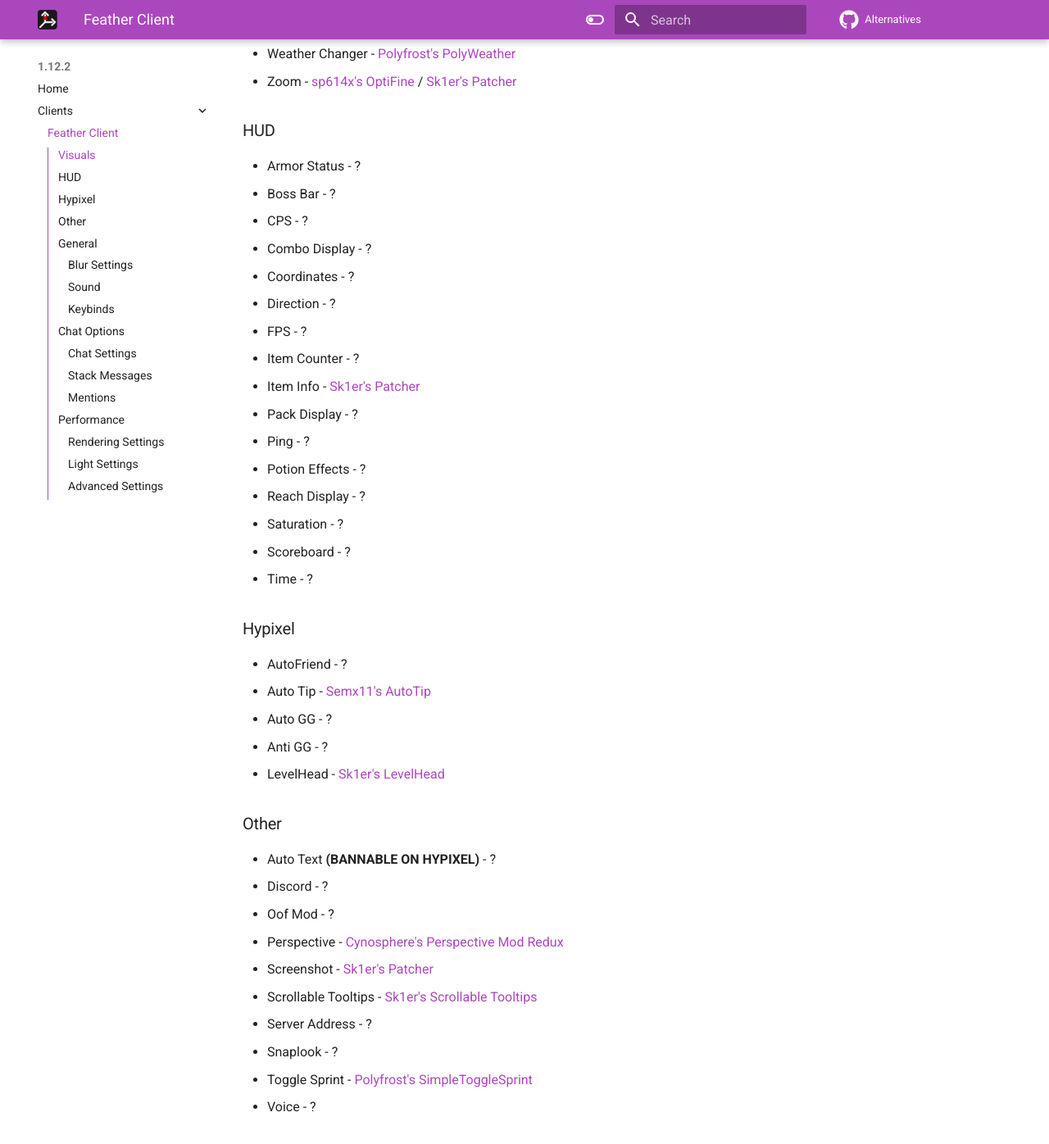
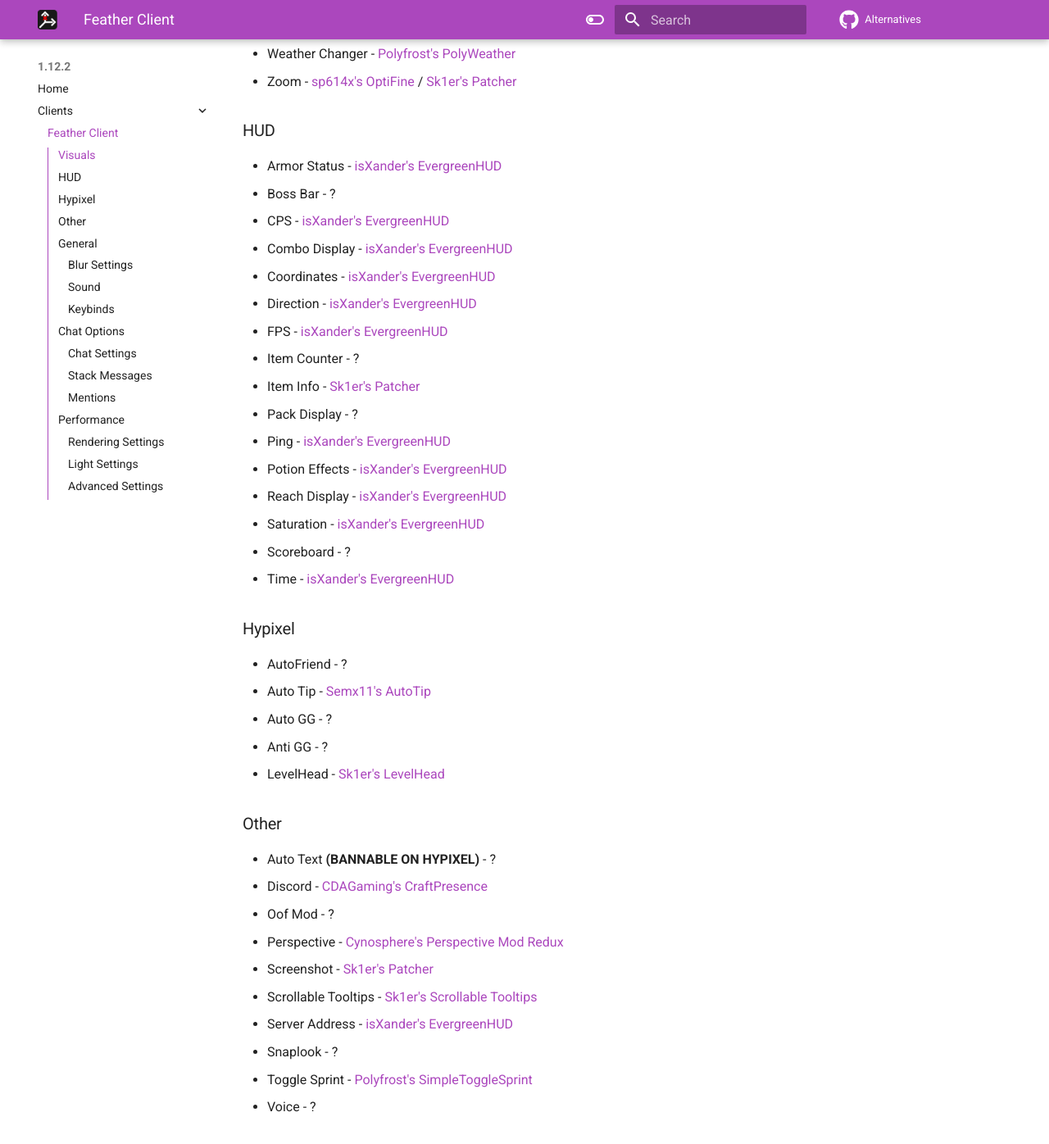
Before and after one commit to MicrocontrollersDev/Alternatives, an MkDocs documentation site: the page built from docs/1.12.2/feather_client.md, in a window 1280 px wide and 1400 px high, scrolled down 758 px. Shown: the top 1396 px of the window at 82% size. Built offline with MkDocs 1.6.1 and Material for MkDocs 9.7.7, drawn with Linux system fonts in a browser that asks for light colours; comment, search, counter and statistics services are not loaded.

Commit message:
i tried to pr but it wont let me so you can just manaully change if you dont like

```diff
--- a/docs/1.12.2/feather_client.md
+++ b/docs/1.12.2/feather_client.md
@@ -21,27 +21,27 @@
 * Nick Hider - ?
 * Particles - ?
 * Time Changer - ?
-* Waypoints - ?
+* Waypoints - [Xaero's Minimap](https://www.curseforge.com/minecraft/mc-mods/xaeros-minimap/files/all?filter-game-version=2020709689%3A6756)
 * Weather Changer - [Polyfrost's PolyWeather](https://github.com/Polyfrost/PolyWeather/releases/latest)
 * Zoom - [sp614x's OptiFine](https://optifine.net/adloadx?f=OptiFine_1.12.2_HD_U_G5.jar) / [Sk1er's Patcher](https://sk1er.club/mods/patcher)
 
 ### HUD
-* Armor Status - ?
+* Armor Status - [isXander's EvergreenHUD](https://modrinth.com/mod/evergreenhud/version/RZXVA2Kt)
 * Boss Bar - ?
-* CPS - ?
-* Combo Display - ?
-* Coordinates - ?
-* Direction - ?
-* FPS - ?
+* CPS - [isXander's EvergreenHUD](https://modrinth.com/mod/evergreenhud/version/RZXVA2Kt)
+* Combo Display - [isXander's EvergreenHUD](https://modrinth.com/mod/evergreenhud/version/RZXVA2Kt)
+* Coordinates - [isXander's EvergreenHUD](https://modrinth.com/mod/evergreenhud/version/RZXVA2Kt)
+* Direction - [isXander's EvergreenHUD](https://modrinth.com/mod/evergreenhud/version/RZXVA2Kt)
+* FPS - [isXander's EvergreenHUD](https://modrinth.com/mod/evergreenhud/version/RZXVA2Kt)
 * Item Counter - ?
 * Item Info - [Sk1er's Patcher](https://sk1er.club/mods/patcher)
 * Pack Display - ?
-* Ping - ?
-* Potion Effects - ?
-* Reach Display - ?
-* Saturation - ?
+* Ping - [isXander's EvergreenHUD](https://modrinth.com/mod/evergreenhud/version/RZXVA2Kt)
+* Potion Effects - [isXander's EvergreenHUD](https://modrinth.com/mod/evergreenhud/version/RZXVA2Kt)
+* Reach Display - [isXander's EvergreenHUD](https://modrinth.com/mod/evergreenhud/version/RZXVA2Kt)
+* Saturation - [isXander's EvergreenHUD](https://modrinth.com/mod/evergreenhud/version/RZXVA2Kt)
 * Scoreboard - ?
-* Time - ?
+* Time - [isXander's EvergreenHUD](https://modrinth.com/mod/evergreenhud/version/RZXVA2Kt)
 
 ### Hypixel
 * AutoFriend - ?
@@ -53,12 +53,12 @@
 ### Other
 
 * Auto Text **(BANNABLE ON HYPIXEL)** - ?
-* Discord - ?
+* Discord - [CDAGaming's CraftPresence](https://modrinth.com/mod/craftpresence/version/v2.0.0-rc.3+1.12.2)
 * Oof Mod - ?
 * Perspective - [Cynosphere's Perspective Mod Redux](https://www.curseforge.com/minecraft/mc-mods/perspective-mod-redux/files/all?filter-game-version=2020709689%3A6756)
 * Screenshot - [Sk1er's Patcher](https://sk1er.club/mods/patcher)
 * Scrollable Tooltips - [Sk1er's Scrollable Tooltips](https://sk1er.club/mods/text_overflow_scroll)
-* Server Address - ?
+* Server Address - [isXander's EvergreenHUD](https://modrinth.com/mod/evergreenhud/version/RZXVA2Kt)
 * Snaplook - ?
 * Toggle Sprint - [Polyfrost's SimpleToggleSprint](https://github.com/Polyfrost/SimpleToggleSprint/releases/latest)
 * Voice - ?
```
